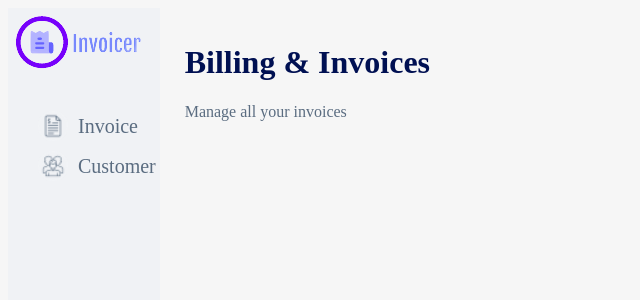
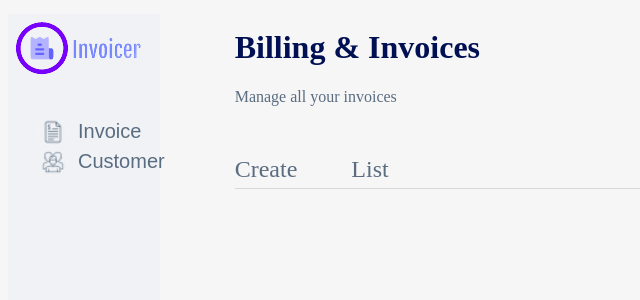
Before and after one commit to pratikbhumkar/invoicer-app, a React (Create React App) app: page / in a window 1280 px wide. Shown: the top 300 px of the page, without its empty margins (0-640 px from the left). Built offline with nearby package versions, Linux system fonts and the light colour scheme.

Commit message:
add customer page with tests

```diff
--- a/src/components/Container.tsx
+++ b/src/components/Container.tsx
@@ -4,7 +4,9 @@ interface Props {
   children?: React.ReactNode
 }
 const StyledContainer = styled.div`
-  padding: 15px 25px 15px 25px;
+  padding: 0px 25px 0px 25px;
+  margin-left: 50px;
+  flex: 1;
 `
 export const Container = ({ children }: Props): JSX.Element => {
   return <StyledContainer>{children}</StyledContainer>
--- a/src/components/Header.tsx
+++ b/src/components/Header.tsx
@@ -1,6 +1,13 @@
+import styled from 'styled-components'
+
 interface props {
   headerText: string
 }
+const HeaderContainer = styled.div``
 export const Header = ({ headerText }: props): JSX.Element => {
-  return <h1 className="header">{headerText}</h1>
+  return (
+    <HeaderContainer>
+      <h1 className="header">{headerText}</h1>
+    </HeaderContainer>
+  )
 }
--- a/src/components/MenuItems.tsx
+++ b/src/components/MenuItems.tsx
@@ -7,15 +7,19 @@ const StyledIcon = styled.img`
   width: 30px;
   height: 30px;
   padding-right: 10px;
+  margin-bottom: 30px;
 `
-const StyledIconContainer = styled.div`
+const StyledIconContainer = styled.button`
   display: flex;
   padding: 10px 20px 0px 30px;
   height: 30px;
+  border: none;
+  background-color: transparent;
 `
 const StyledMenuItem = styled.p`
   align-self: center;
   font-size: 20px;
+  padding-top 9px;
 `
 const MenuItemContainer = styled.div`
   padding-top: 20px;
@@ -25,7 +29,7 @@ export const MenuItems = (): JSX.Element => {
   return (
     <MenuItemContainer>
       <div>
-        <StyledIconContainer onClick={() => navigateTo('/')}>
+        <StyledIconContainer onClick={() => navigateTo('/')} data-testid="invoice-container">
           <StyledIcon src={InvoiceIcon} alt="Invoice icon" />
           <StyledMenuItem className="sub-header">Invoice</StyledMenuItem>
         </StyledIconContainer>
--- /dev/null
+++ b/src/components/PageHead.tsx
@@ -0,0 +1,30 @@
+import styled from 'styled-components'
+import { Header } from './Header'
+interface props {
+  pageHeaderText: string
+  pageSubHeaderText: string
+}
+
+const StyledSubMenu = styled.span`
+  font-size: 24px;
+  margin: 50px 50px 10px 0px;
+`
+const SubMenuContainer = styled.div`
+  margin-top: 50px;
+  border-bottom: 1px solid #d8d8d8;
+  padding-bottom: 5px;
+  flex: 1;
+`
+
+export const PageHead = ({ pageHeaderText, pageSubHeaderText }: props): JSX.Element => {
+  return (
+    <>
+      <Header headerText={pageHeaderText} />
+      <p className="sub-header">{pageSubHeaderText}</p>
+      <SubMenuContainer>
+        <StyledSubMenu className="sub-header">Create</StyledSubMenu>{' '}
+        <StyledSubMenu className="sub-header">List</StyledSubMenu>{' '}
+      </SubMenuContainer>
+    </>
+  )
+}
--- a/src/components/Sidebar.tsx
+++ b/src/components/Sidebar.tsx
@@ -6,6 +6,7 @@ const StyledSidebar = styled.div`
   background-color: #f0f2f5;
   height: 100vh;
   width: 12%;
+  margin-top: 6px;
 `
 
 export const Sidebar = (): JSX.Element => {
--- a/src/pages/Customer.tsx
+++ b/src/pages/Customer.tsx
@@ -1,9 +1,9 @@
-import { Header } from '../components/Header'
+import { PageHead } from '../components/PageHead'
 
 export const Customer = (): JSX.Element => {
   return (
     <div>
-      <Header headerText={'Customer'} />
+      <PageHead pageHeaderText={'Customer'} pageSubHeaderText={'Manage all your Customers'} />
     </div>
   )
 }
--- a/src/pages/Invoices.tsx
+++ b/src/pages/Invoices.tsx
@@ -1,10 +1,12 @@
-import { Header } from '../components/Header'
+import { PageHead } from '../components/PageHead'
 
 export const Invoices = (): JSX.Element => {
   return (
     <div>
-      <Header headerText={'Billing & Invoices'} />
-      <p className="sub-header">Manage all your invoices</p>
+      <PageHead
+        pageHeaderText={'Billing & Invoices'}
+        pageSubHeaderText={'Manage all your invoices'}
+      />
     </div>
   )
 }
```
Also changed, not shown: 2 other files (tests, documents, lock files or other folders).
